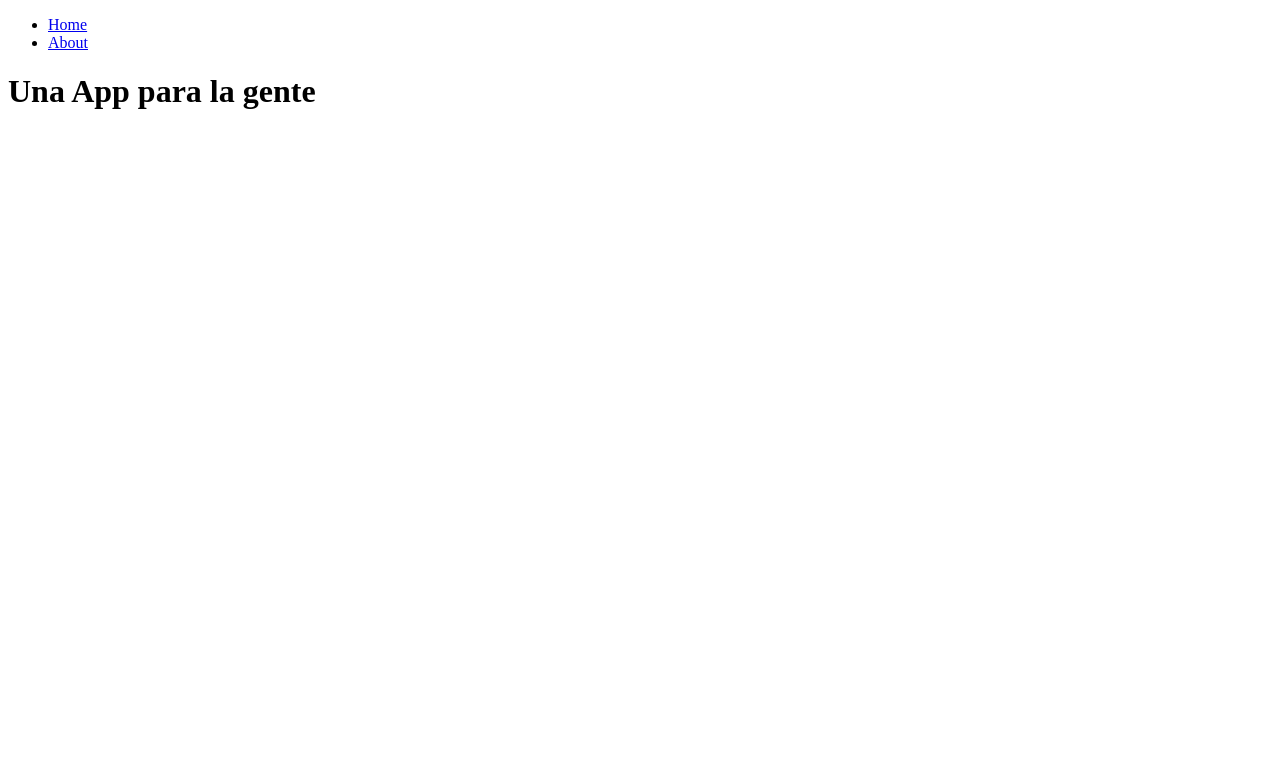
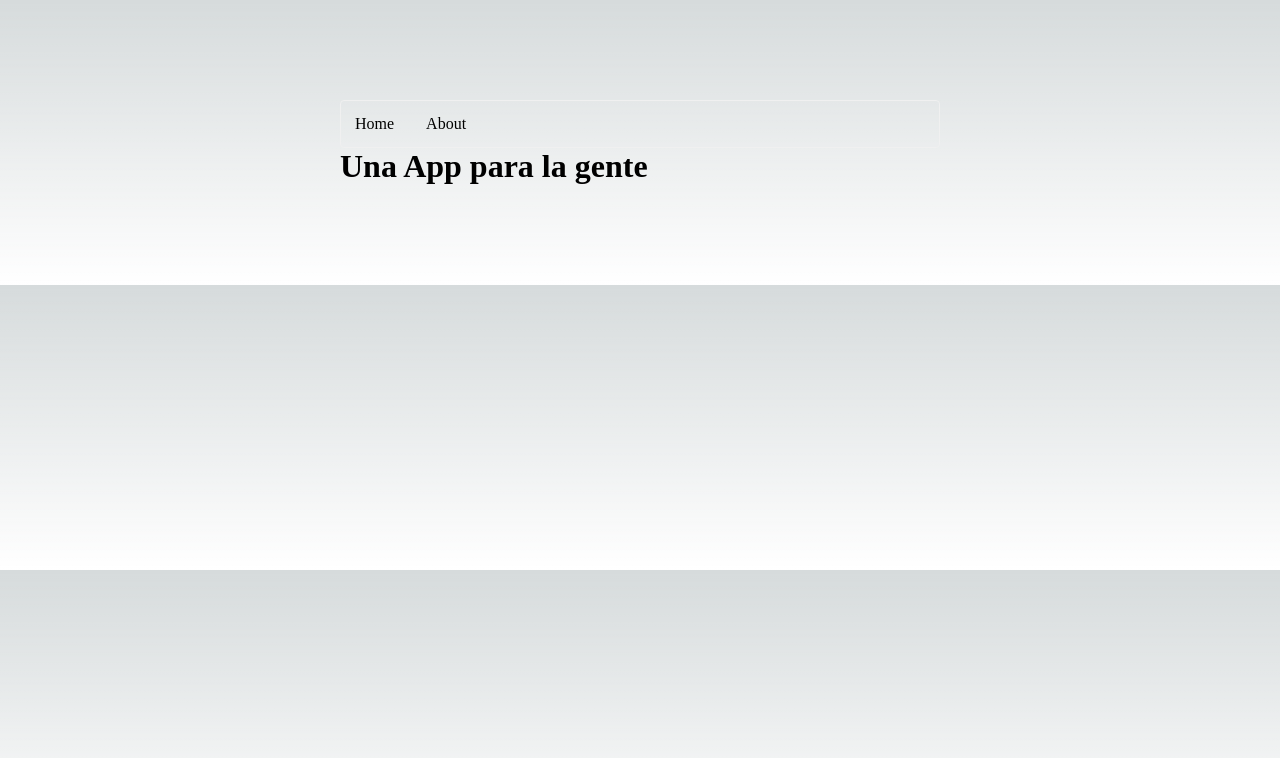
Before and after one commit to ionuser13/next-app, a Next.js app: page / in a window 1280 px wide. Shown: the top 758 px of the page. Built offline with nearby package versions, Linux system fonts and the light colour scheme.

Commit message:
created components and module styles

```diff
--- a/app/layout.js
+++ b/app/layout.js
@@ -1,12 +1,5 @@
-import Link from "next/link"
-
-const links = [{
-  label: "Home",
-  route: "/",
-}, {
-  label: "About",
-  route: "/about",
-}]
+import { Navigation } from "../components/navigation";
+import "../styles/globals.css";
 
 export default function RootLayout({ children }) {
   return (
@@ -15,19 +8,7 @@
         <title>My first Next App</title>
       </head>
       <body>
-        <header>
-          <nav>
-            <ul>
-              {links.map(({ label, route }) => (
-                <li key={route}>
-                  <Link href={route}>
-                    {label}
-                  </Link>
-                </li>
-              ))}
-            </ul>
-          </nav>
-        </header>
+        <Navigation />
         {children}
       </body>
     </html>
--- /dev/null
+++ b/components/navigation.jsx
@@ -0,0 +1,27 @@
+import Link from "next/link";
+import styles from "./navigation.module.css"
+const links = [{
+  label: "Home",
+  route: "/",
+}, {
+  label: "About",
+  route: "/about",
+}]
+
+export function Navigation () {
+    return (
+        <header className={styles.header}>
+          <nav>
+            <ul className={styles.navigation}>
+              {links.map(({ label, route }) => (
+                <li key={route}>
+                  <Link href={route}>
+                    {label}
+                  </Link>
+                </li>
+              ))}
+            </ul>
+          </nav>
+        </header>
+    )
+}
--- /dev/null
+++ b/components/navigation.module.css
@@ -0,0 +1,16 @@
+.header {
+    border: 1px solid #f0f0f0;
+    border-radius: 4px;
+    padding: 14px;
+}
+
+.navigation {
+    display: flex;
+    list-style: none;
+    gap: 32px;
+}
+
+.navigation a:hover {
+    color: #f0f0f0;
+    text-decoration: underline;
+}
--- a/styles/globals.css
+++ b/styles/globals.css
@@ -100,6 +100,12 @@
   text-decoration: none;
 }
 
+body {
+  padding: 100px;
+  max-width: 800px;
+  margin: 0 auto;
+}
+
 @media (prefers-color-scheme: dark) {
   html {
     color-scheme: dark;
```
